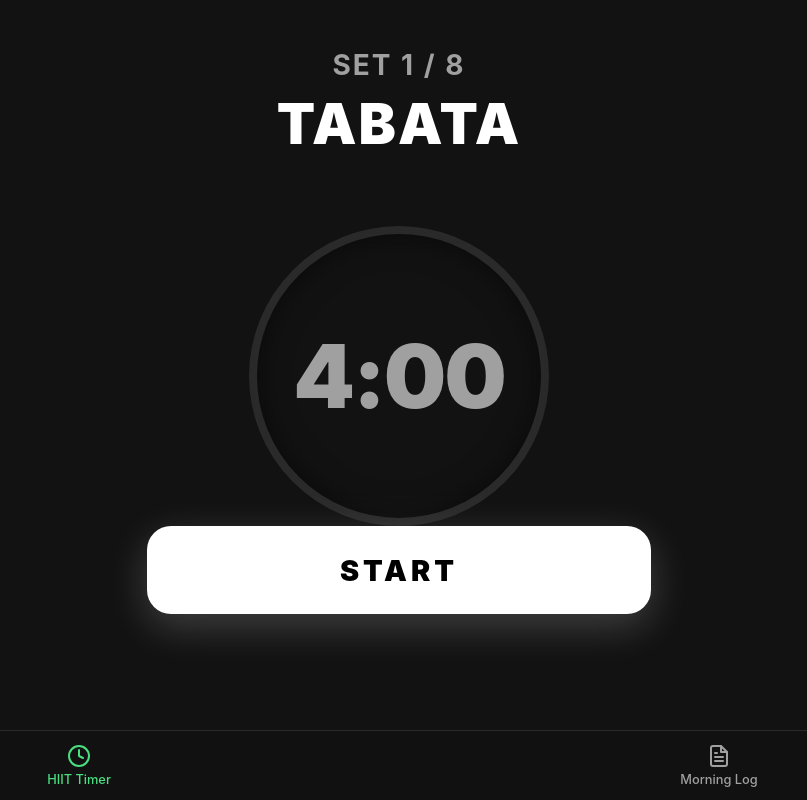
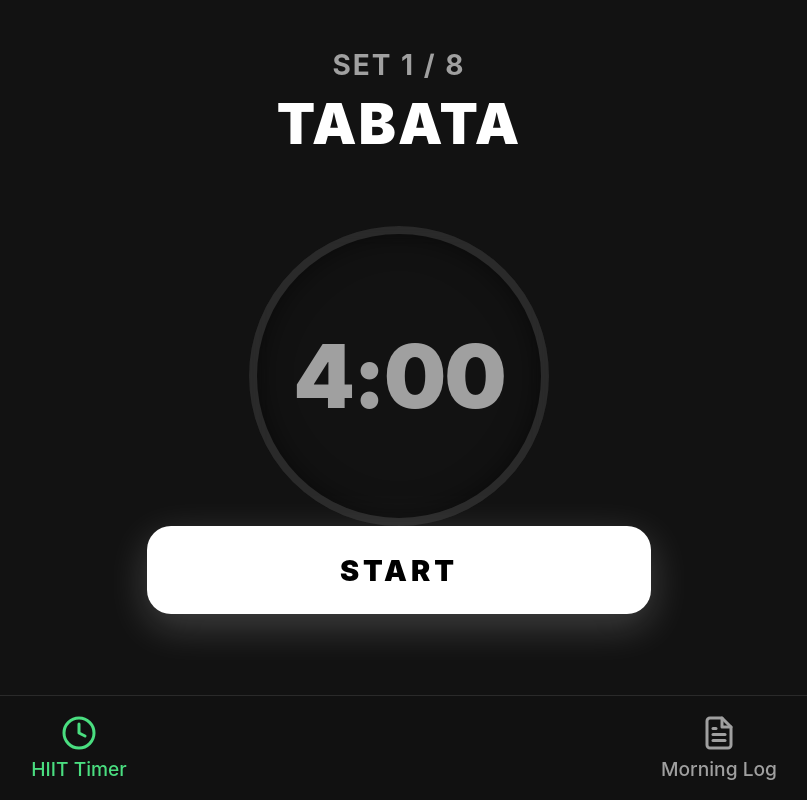
Before and after one commit to yossy-kobaa/npng, a Next.js app: page / in a window 1280 px wide. Shown: the whole page, without its empty margins (241-1048 px from the left). Built offline with nearby package versions, Linux system fonts and the light colour scheme.

Commit message:
style: increase bottom nav size and adjust button position

```diff
--- a/src/app/globals.css
+++ b/src/app/globals.css
@@ -117,7 +117,7 @@ input[type="number"]:focus {
   display: flex;
   flex-direction: column;
   padding: 24px;
-  padding-bottom: 90px; /* Space for bottom nav */
+  padding-bottom: 125px; /* Space for bottom nav */
   max-width: 600px;
   margin: 0 auto;
   width: 100%;
@@ -128,7 +128,7 @@ input[type="number"]:focus {
   bottom: 0;
   left: 0;
   right: 0;
-  height: 70px;
+  height: 105px;
   display: flex;
   justify-content: space-around;
   align-items: center;
@@ -147,9 +147,9 @@ input[type="number"]:focus {
   flex-direction: column;
   justify-content: center;
   align-items: center;
-  gap: 4px;
+  gap: 6px;
   color: var(--text-muted);
-  font-size: 0.8rem;
+  font-size: 1.2rem;
   font-weight: 500;
 }
 
@@ -158,6 +158,6 @@ input[type="number"]:focus {
 }
 
 .nav-item svg {
-  width: 24px;
-  height: 24px;
+  width: 36px;
+  height: 36px;
 }
--- a/src/components/HiitTimer.tsx
+++ b/src/components/HiitTimer.tsx
@@ -236,7 +236,7 @@ export default function HiitTimer({ onStateChange }: { onStateChange?: (running:
       justifyContent: "center",
       height: "100%",
       position: "relative",
-      padding: "24px"
+      padding: "24px 24px 0 24px"
     }}>
       {/* 確認モーダル */}
       {showConfirm && (
@@ -311,7 +311,7 @@ export default function HiitTimer({ onStateChange }: { onStateChange?: (running:
         )}
       </div>
 
-      <div style={{ width: "100%", marginTop: "auto", marginBottom: "8px" }}>
+      <div style={{ width: "100%", marginTop: "auto", marginBottom: "0px" }}>
         {phase === "idle" || phase === "done" ? (
           <button
             onClick={startTimer}
```
